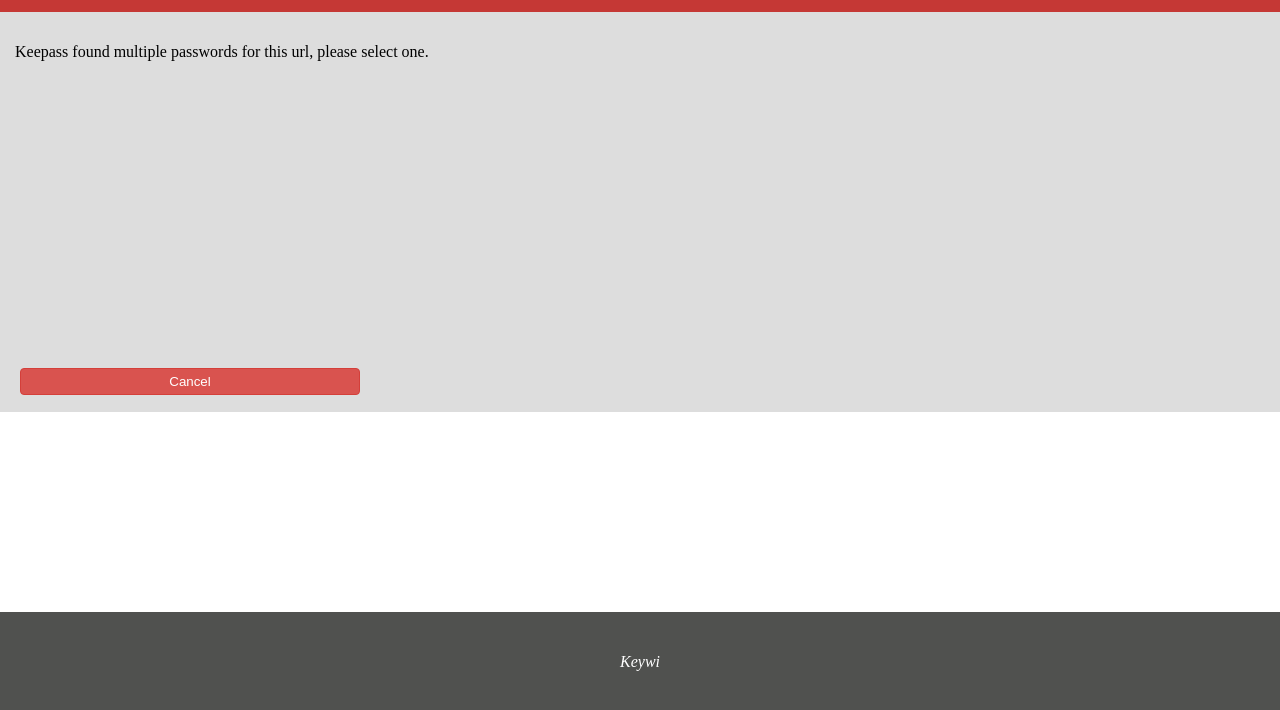
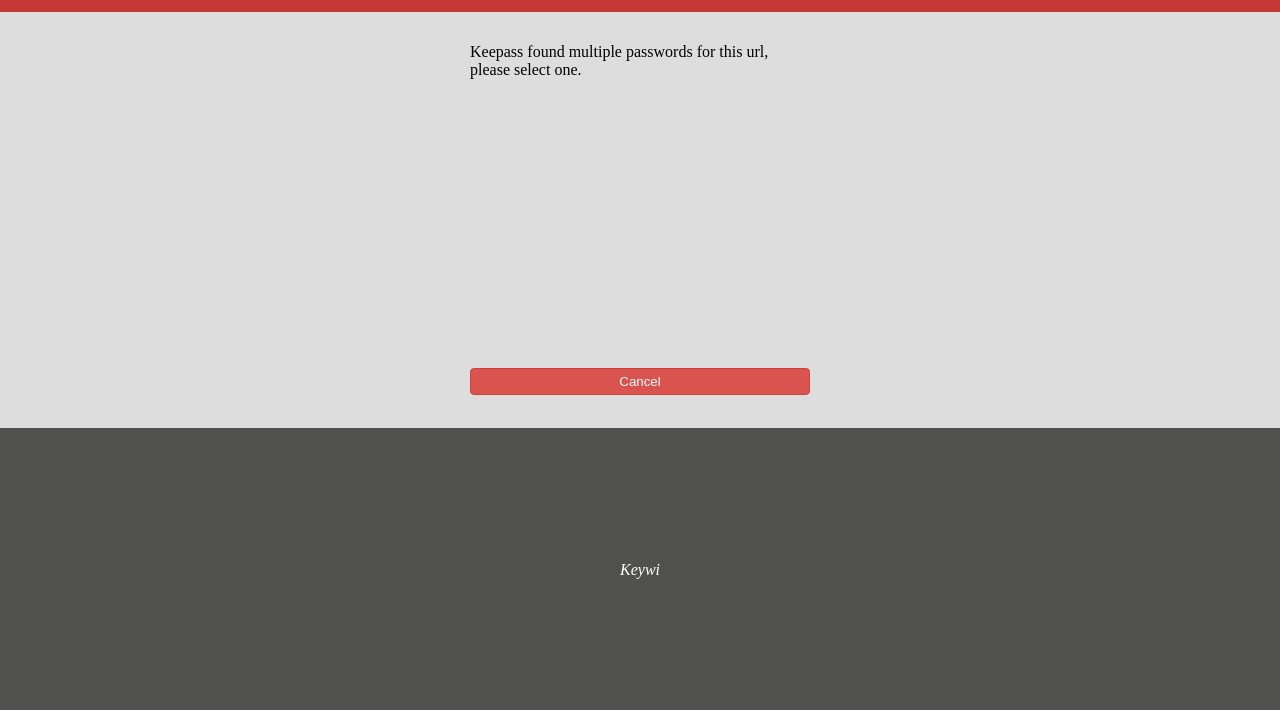
Before and after one commit to LEDfan/keywi, a browser extension: page dialog/select_multiple_passwords.html in a window 1280 px wide. Shown: the part 88-798 px from the top of the page. Drawn offline with Linux system fonts and the light colour scheme.

Commit message:
Use flexbox to let the footer fill up all remaining space
Signed-off-by: Tobia De Koninck <tobia@ledfan.be>

```diff
--- a/dialog/select_multiple_passwords.css
+++ b/dialog/select_multiple_passwords.css
@@ -32,7 +32,8 @@
     border-radius: 4px;
     width: 340px;
     padding: 5px;
-    margin: 5px;
+    margin-top: 5px;
+    margin-bottom: 5px;
     box-sizing: border-box;
 }
 
--- a/dialog/user_input.css
+++ b/dialog/user_input.css
@@ -20,40 +20,48 @@
 body, html {
     padding: 0;
     margin: 0;
+    height: 100%;
+    min-height: 100%;
+}
+
+body {
+    display: flex;
+    flex-direction: column;
 }
 
 header {
-    height: 100px;
     background-color: #c53835;
-    margin: 0px;
+    margin: 0;
     padding: 15px;
     text-align: center;
     line-height: 70px;
-    box-sizing: border-box;
+    flex: none;
 }
 
 header h1 {
     margin: 0;
-font-size: 17pt;
+    font-size: 17pt;
     color: #ffffff;;
 }
 
 footer {
-    height: 100px;
-    position: absolute;
-    bottom: 0px;
-    width: 100%;
     margin: 0;
     padding: 0;
     background-color: #50514f;
-    box-sizing: border-box;
+    flex: auto;
+
+    /**
+     * Center the footer text
+     */
+    display: flex;
+    justify-content: center;
+    align-items: center;
 }
 
 footer p {
     margin: 0;
     padding: 0;
     text-align: center;
-    line-height: 100px;
     color: #ffffff;
     font-style: italic;
 }
@@ -62,14 +70,18 @@
     margin: 0;
     padding: 15px;
     background-color: #DDDDDD;
-    height: 400px;
     box-sizing: border-box;
+    overflow-y: auto;
+    -webkit-overflow-scrolling: touch;
+    flex: none;
 }
 
 #pass, #pass1, #pass2, #submit, #cancel {
     width: 340px;
-    padding: 5px;
-    margin: 5px;
+    padding-top: 5px;
+    padding-bottom: 5px;
+    margin-top: 5px;
+    margin-bottom: 5px;
     box-sizing: border-box;
 }
 
@@ -96,6 +108,8 @@
 #text, #form {
     height: 185px;
     box-sizing: border-box;
+    width: 340px;
+    margin: 0 auto;
 }
 
 button {
```
